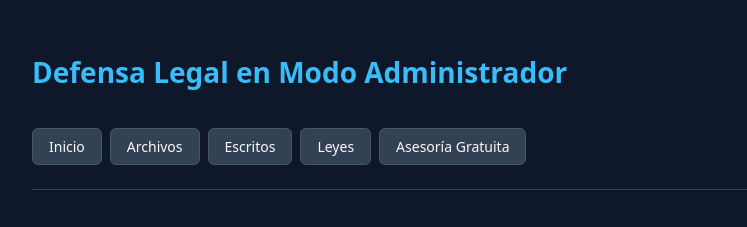
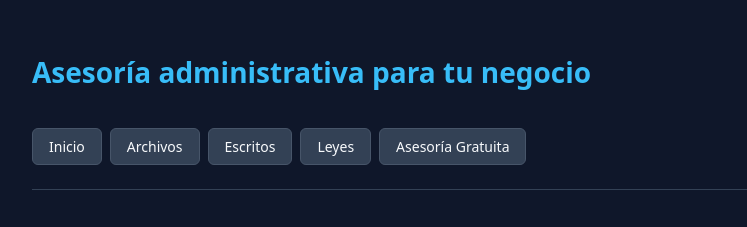
Before and after one commit to yakangust/yakangustadmon, an Astro site: page / in a window 1280 px wide. Shown: the top 227 px of the page, 208-955 px from the left. Built offline with nearby package versions, Linux system fonts and the light colour scheme; Astro itself is replaced by a stand-in of ours.

Commit message:
Update title to Asesoría administrativa para tu negocio

```diff
--- a/src/pages/index.astro
+++ b/src/pages/index.astro
@@ -40,14 +40,14 @@ const posts = [
 <head>
   <meta charset="UTF-8">
   <meta name="viewport" content="width=device-width, initial-scale=1.0">
-  <title>Defensa Legal en Modo Administrador</title>
+  <title>Asesoría administrativa para tu negocio</title>
   <style is:global set:html={commonStyles}></style>
 </head>
 <body>
   <div class="container">
     <header>
       <div class="header-top">
-        <h1>Defensa Legal en Modo Administrador</h1>
+        <h1>Asesoría administrativa para tu negocio</h1>
         <img src="/escudo1.png" alt="Logotipo Escudo" class="logo-img">
       </div>
       <nav class="nav-menu">
```
